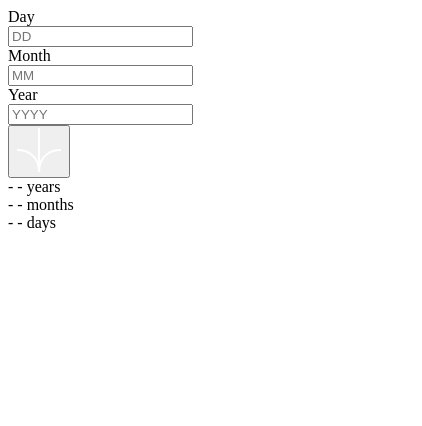
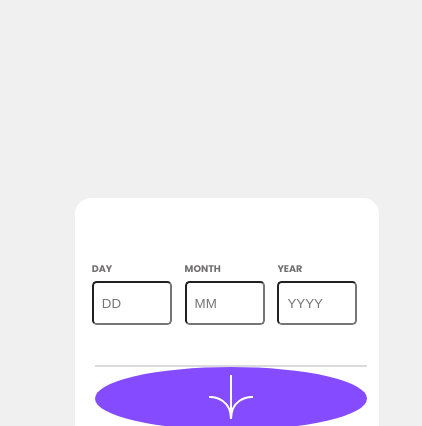
Before and after one commit to TheWarley1/week9-group-project, a plain HTML site: page index.html in a window 390 px wide. Shown: the top 426 px of the page, 422 px wide, since content can reach past the window. Drawn offline with Linux system fonts and the light colour scheme.

Commit message:
Add files via upload

```diff
--- a/index.html
+++ b/index.html
@@ -1,8 +1,8 @@
 <!DOCTYPE html>
 <html lang="en">
   <head>
-    <meta charset="UTF-8">
-    <meta name="viewport" content="width=device-width, initial-scale=1.0">
+    <meta charset="UTF-8" />
+    <meta name="viewport" content="width=device-width, initial-scale=1.0" />
 
     <link
       rel="icon"
@@ -11,14 +11,18 @@
       href="./assets/images/favicon-32x32.png"
     />
 
-    <link rel="preconnect" href="https://fonts.googleapis.com">
-    <link rel="preconnect" href="https://fonts.gstatic.com" crossorigin>
-    <link href="https://fonts.googleapis.com/css2?family=Poppins:ital,wght@0,700;1,400;1,800&display=swap" rel="stylesheet">
+    <link rel="preconnect" href="https://fonts.googleapis.com" />
+    <link rel="preconnect" href="https://fonts.gstatic.com" crossorigin />
+    <link
+      href="https://fonts.googleapis.com/css2?family=Poppins:ital,wght@0,700;1,400;1,800&display=swap"
+      rel="stylesheet"
+    />
 
-    <link rel="stylesheet" href="./styles.css"/>
+    <link rel="stylesheet" href="./styles.css" />
 
     <title>Age calculator app</title>
   </head>
+
   <body>
     <div class="container">
       <div class="card">
@@ -26,12 +30,20 @@
           <form action="form-body">
             <div class="form-container">
               <div class="input-grid">
-
                 <div class="period">
                   <label for="">Day</label>
                 </div>
                 <div>
-                                    <input type="text" class="input-style" name="day" id="date" placeholder="DD" required="required" minlength="1" maxlength="2" />
+                  <input
+                    type="text"
+                    class="input-style"
+                    name="day"
+                    id="date"
+                    placeholder="DD"
+                    required="required"
+                    minlength="1"
+                    maxlength="2"
+                  />
                 </div>
               </div>
 
@@ -40,7 +52,16 @@
                   <label for="">Month</label>
                 </div>
                 <div>
-                                    <input type="text" class="input-style" name="month" id="month" placeholder="MM" required="required" minlength="1" maxlength="2" />
+                  <input
+                    type="text"
+                    class="input-style"
+                    name="month"
+                    id="month"
+                    placeholder="MM"
+                    required="required"
+                    minlength="1"
+                    maxlength="2"
+                  />
                 </div>
               </div>
 
@@ -49,8 +70,16 @@
                   <label for="">Year</label>
                 </div>
                 <div>
-                                    <input type="text" class="input-style" name="year" id="year" placeholder="YYYY" required="required" minlength="4" maxlength="4" />
-
+                  <input
+                    type="text"
+                    class="input-style"
+                    name="year"
+                    id="year"
+                    placeholder="YYYY"
+                    required="required"
+                    minlength="4"
+                    maxlength="4"
+                  />
                 </div>
               </div>
             </div>
@@ -58,19 +87,25 @@
 
           <div class="btn">
             <div class="line"></div>
-                        <button >
-                            <img onclick="alert('You clicked the button!')" src="/assets/images/icon-arrow.svg" alt="image">
+            <button>
+              <img src="/assets/images/icon-arrow.svg" alt="image" />
             </button>
           </div>
 
           <div class="result">
-                        <div class="result year"> <span class="second-period">- -</span> years</div>
-                        <div class="result month"> <span class="second-period">- -</span> months</div>
-                        <div class="result day"> <span class="second-period">- -</span> days</div>
+            <div class="result year">
+              <span class="second-period">--</span> years
+            </div>
+            <div class="result month">
+              <span class="second-period">--</span> months
+            </div>
+            <div class="result day">
+              <span class="second-period">--</span> days
             </div>
           </div>
         </div>
       </div>
-    <script src=""></script>
+    </div>
+    <script src="./index.js"></script>
   </body>
 </html>
--- a/index.js
+++ b/index.js
@@ -1,25 +1,63 @@
-function age() {
-    var d1 = document.getElementById('date').value;
-    var m1 = document.getElementById('month').value;
-    var y1 = document.getElementById('year').value;
+// function age() {
+//     var d1 = document.getElementById('date').value;
+//     var m1 = document.getElementById('month').value;
+//     var y1 = document.getElementById('year').value;
 
-    var date = new Date();
-    var d2 = date.getDate();
-    var m2 = 1 + date.getMonth();
-    var y2 = date.getFullYear();
-    var month = [31, 28, 31, 30, 31, 30, 31, 31, 30, 31, 30, 31];
+//     var date = new Date();
+//     var d2 = date.getDate();
+//     var m2 = 1 + date.getMonth();
+//     var y2 = date.getFullYear();
+//     var month = [31, 28, 31, 30, 31, 30, 31, 31, 30, 31, 30, 31];
 
-    if(d1 > d2){
-    d2 = d2 + month[m2 - 1];
-    m2 = m2 - 1;
+//     if(d1 > d2){
+//     d2 = d2 + month[m2 - 1];
+//     m2 = m2 - 1;
+//     }
+//     if(m1 > m2){
+//     m2 = m2 + 12;
+//     y2 = y2 - 1;
+//     }
+//     var d = d2 - d1;
+//     var m = m2 - m1;
+//     var y = y2 - y1;
+
+//     document.getElementById('age').innerHTML = 'Your Age is '+y+' Years '+m+' Months '+d+' Days';
+//     }
+
+
+document.querySelector('.btn button').addEventListener('click', function(event) {
+    event.preventDefault();
+
+    const birthDay = parseInt(document.querySelector("#date").value);
+    const birthMonth = parseInt(document.querySelector("#month").value);
+    const birthYear = parseInt(document.querySelector("#year").value);
+
+
+    if (isNaN(birthDay) || isNaN(birthMonth) || isNaN(birthYear) || birthDay <= 0 || birthMonth <= 0 || birthYear <= 0) {
+        alert('Invalid input. Please enter valid day, month, and year.');
+        return;
     }
-    if(m1 > m2){
-    m2 = m2 + 12;
-    y2 = y2 - 1;
+
+    const birthDate = new Date(birthYear, birthMonth - 1, birthDay);
+
+
+    if (birthDate.getDate() !== birthDay || birthDate.getMonth() + 1 !== birthMonth || birthDate.getFullYear() !== birthYear) {
+        alert('Invalid date. Please enter a valid date.');
+        return;
     }
-    var d = d2 - d1;
-    var m = m2 - m1;
-    var y = y2 - y1;
 
-    document.getElementById('age').innerHTML = 'Your Age is '+y+' Years '+m+' Months '+d+' Days';
-    }
+    // Calculate age
+    const currentDate = new Date();
+    const ageYear = currentDate.getFullYear() - birthYear;
+    const ageMonth = currentDate.getMonth() - birthMonth + 1;
+    const ageDay = currentDate.getDate() - birthDay;
+
+    // Display the result
+    const yearElement = document.querySelector('.result.year span');
+    const monthElement = document.querySelector('.result.month span');
+    const dayElement = document.querySelector('.result.day span');
+
+    yearElement.textContent = ageYear ;
+    monthElement.textContent = ageMonth ;
+    dayElement.textContent = ageDay;
+});
--- /dev/null
+++ b/styles.css
@@ -0,0 +1,140 @@
+* {
+    margin: 0;
+    padding: 0;
+    box-sizing: border-box;
+    }
+
+    body {
+        width: 100%;
+        height: 100vh;
+        display: flex;
+        align-items: center;
+        justify-content: center;
+        background-color: hsl(0, 0%, 94%);
+    }
+
+    .card{
+        background-color: hsl(0, 0%, 100%);
+        width: 40rem;
+        height: 33rem;
+        padding: 2rem;
+        border-radius: 1rem 1rem 30% 1rem;
+    }
+
+    label{
+        font-family: 'Poppins', sans-serif;
+        text-transform: uppercase;
+        color: hsl(0, 1%, 44%);
+    }
+
+    .period {
+        padding-bottom: 0.3rem;
+        font-size: 0.6rem;
+        font-weight: bolder;
+    }
+
+    .input-style {
+        padding: 0.8rem 0.5rem;
+        width: 7rem;
+        border-radius: 0.3rem;
+    }
+
+    .form-container{
+        display: flex;
+        /* margin-left: 4rem; */
+        margin-bottom: 2.5rem;
+    }
+
+    .input-grid {
+        padding-right: 2rem;
+    }
+
+    .line{
+        height: 0.1rem;
+        width: 500px;
+        background-color: hsl(0, 0%, 86%);
+    }
+
+    .btn{
+        display: flex;
+        justify-content: center;
+    align-items: center;
+    }
+
+    button{
+        background-color: hsl(259, 100%, 65%);
+        border-radius: 100%;
+        padding: 0.5rem;
+        border: none;
+        align-items: right;
+        }
+
+    .result{
+        font-family: 'Poppins', sans-serif;
+        font-style: italic;
+        font-weight: bolder;
+        font-size: 3.9rem;
+    }
+
+    .second-period{
+        color: hsl(259, 100%, 65%);
+        font-size: 4rem;
+    }
+
+    @media screen and (max-width: 600px) {
+
+        body {
+            margin: 2rem;
+            padding: 0rem;
+            }
+
+        .card {
+            width: 19rem;
+            height: 32rem;
+            margin: 2rem;
+            display: grid;
+            border-bottom-right-radius: 4.5rem;
+            align-items: center;
+            justify-content: center;
+            padding-left: 2.5rem;
+            }
+
+            .input-style {
+                padding-right: 0.1rem;
+                width: 5rem;
+                border-radius: 0.3rem;
+            }
+
+            .input-grid {
+                padding-right: 0.8rem;
+            }
+
+            .btn{
+                display: grid;
+                max-width: 100%;
+                height: auto;
+            }
+
+            .line{
+                width: 17rem;
+            }
+
+            .button{
+                object-position: center;
+                border-radius: 100%;
+                margin-right: 20rem;
+            }
+
+            .result{
+                font-family: 'Poppins', sans-serif;
+                font-style: italic;
+                font-weight: bolder;
+                font-size: 2.5rem;
+                padding-top: 0rem;
+            }
+
+            .second-period{
+                color: hsl(259, 100%, 65%);
+                font-size: 3rem;
+            }
+    }
```
Lines whose indentation alone changed are shown as unchanged.
